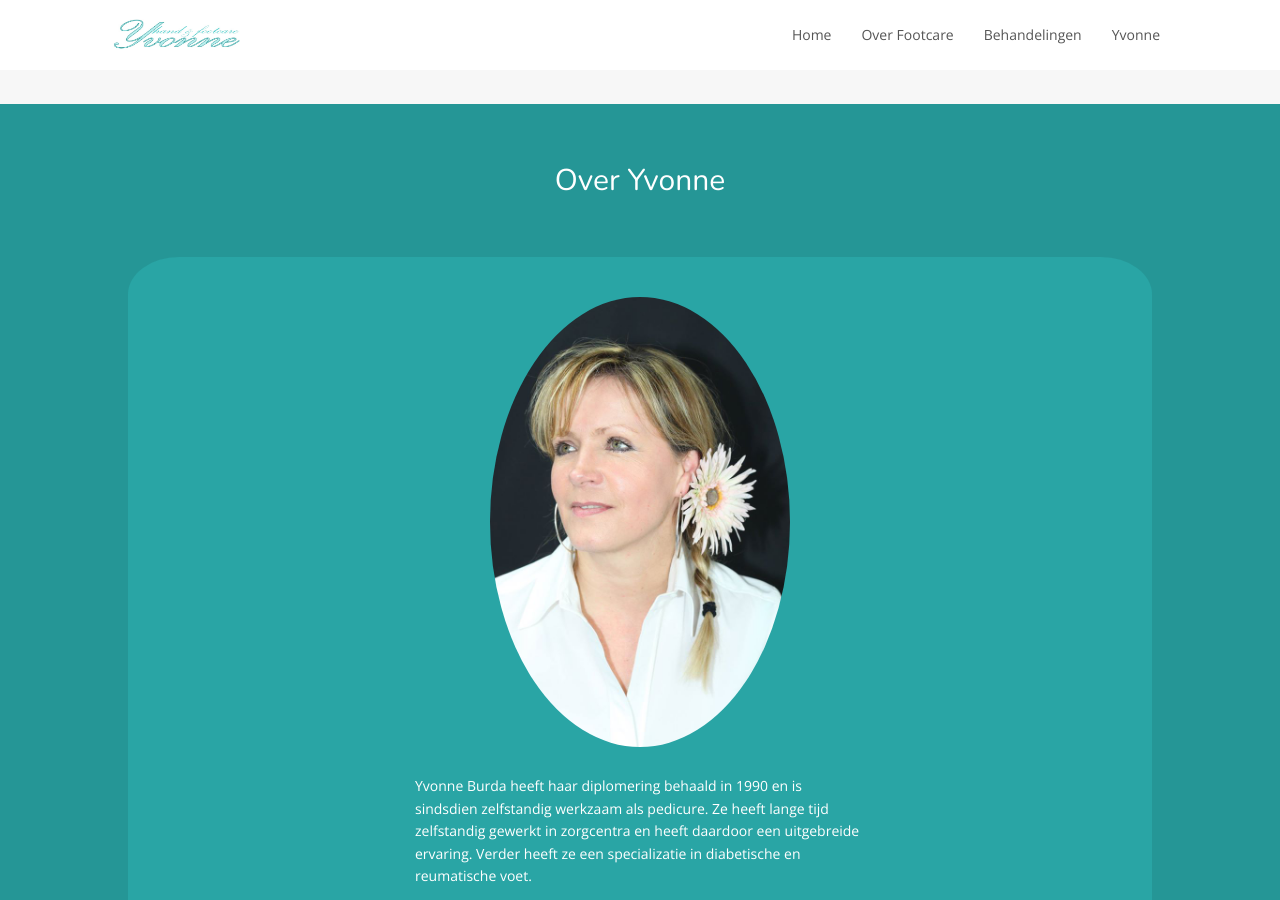
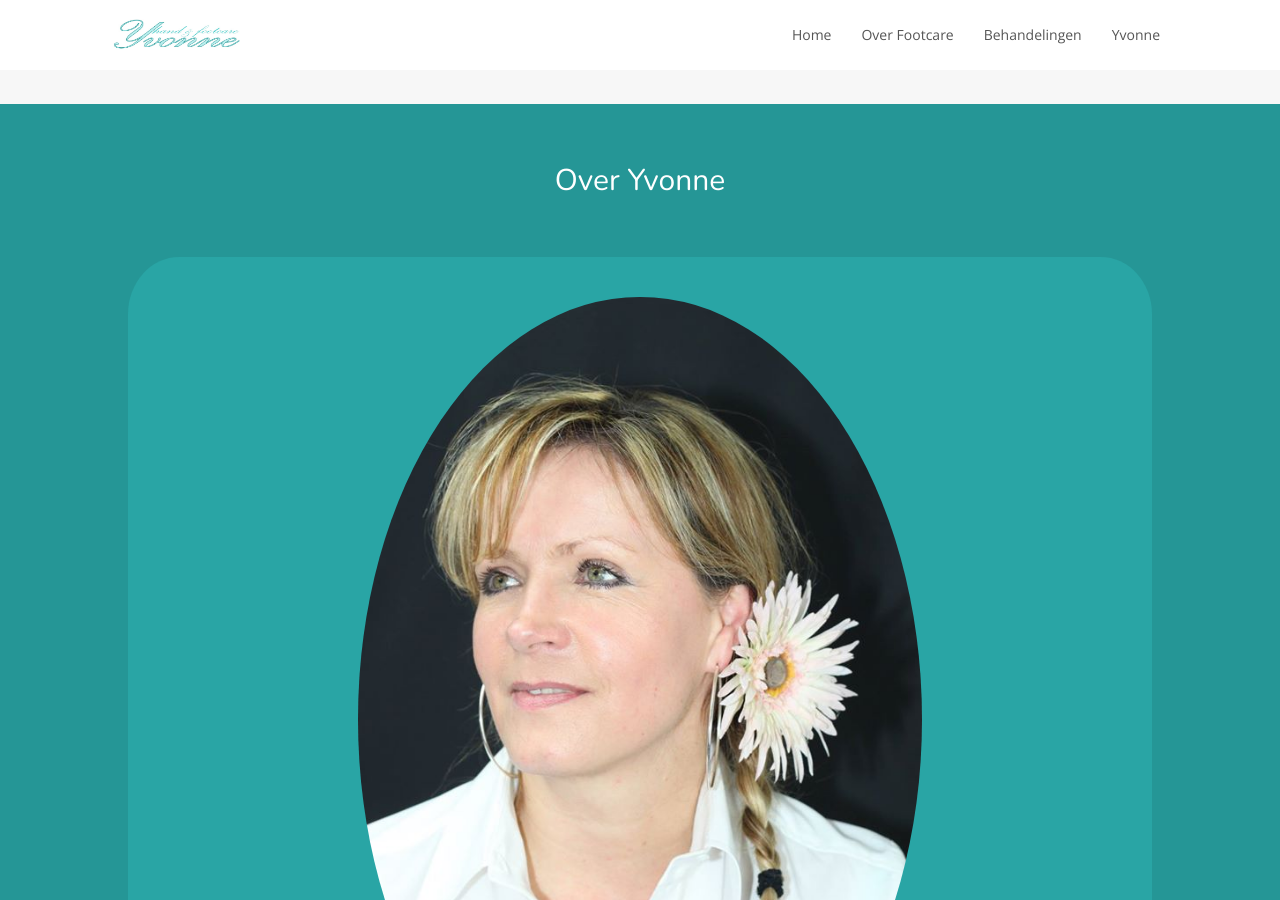
Before and after one commit to yvonne-site/yvonne-site.github.io, a Jekyll site: the page built from index.html, in a window 1280 px wide and 900 px high, scrolled down 1868 px. Built offline with Jekyll 4.4.1, drawn with Linux system fonts in a browser that asks for light colours.

Commit message:
Fix portret size

```diff
--- a/css/custom.css
+++ b/css/custom.css
@@ -142,7 +142,8 @@ a.anchor {
 
 .team-member-inner img{
   border-radius: 50%;
-  max-width: 300px;
+  min-width: 100px;
+  margin: auto;
 }
 
 .team-member-inner .section-title{
```
